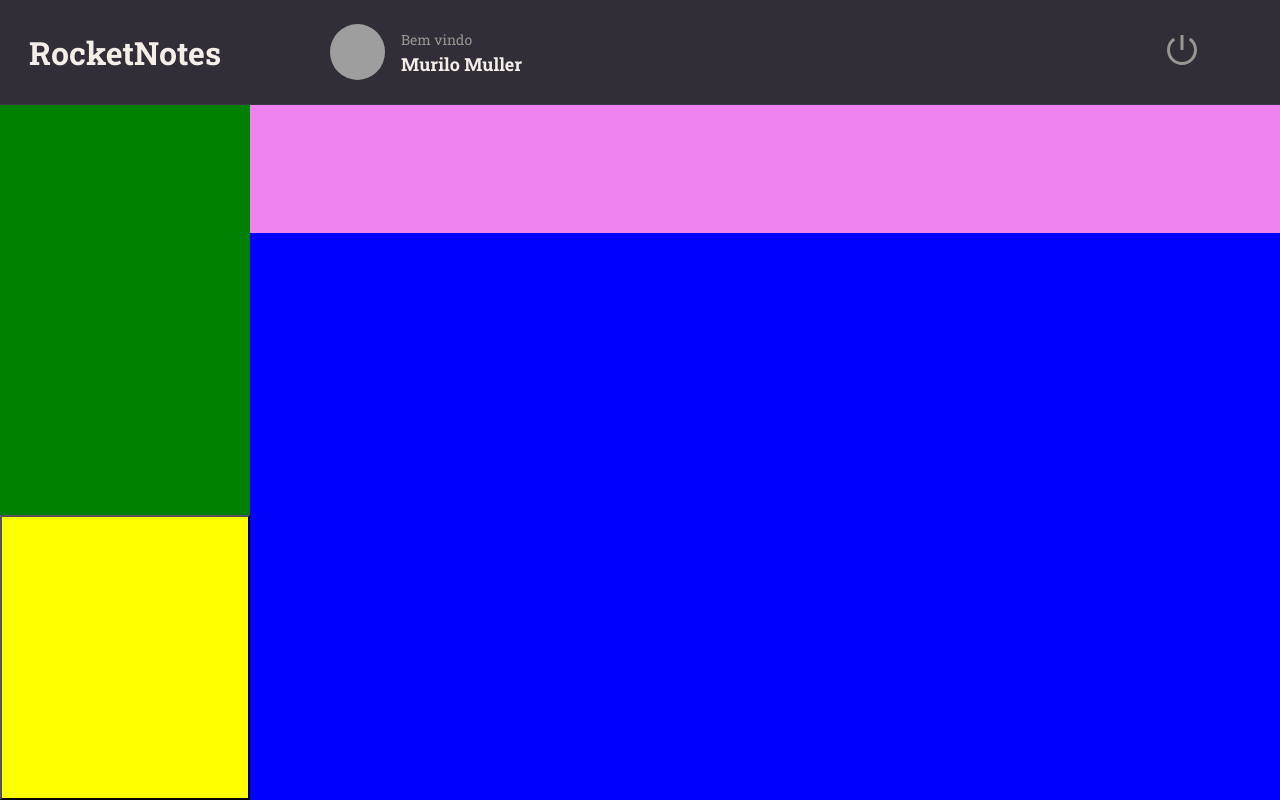
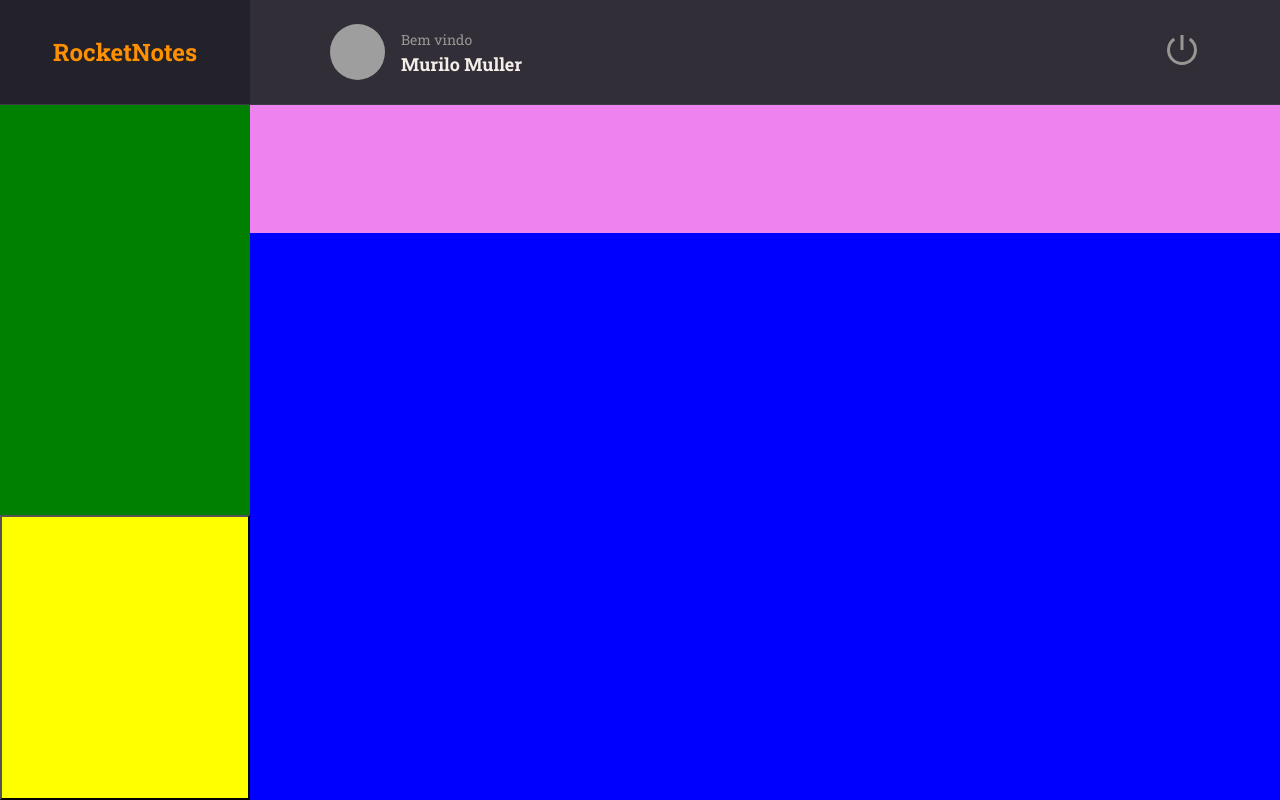
Before and after one commit to MullerHub/Rocketseat-Explorer, a React (Vite) app in the folder Stage0901/RocketNotes/: page / in a window 1280 px wide. Built offline with nearby package versions, Linux system fonts and the light colour scheme; grey boxes are pictures that could not be loaded.

Commit message:
ButtonText add

```diff
--- a/Stage0901/RocketNotes/src/pages/Home/styles.js
+++ b/Stage0901/RocketNotes/src/pages/Home/styles.js
@@ -24,6 +24,12 @@ export const Brand = styled.div`
   border-bottom-width: 1px;
   border-bottom-style: solid;
   border-bottom-color: ${({ theme }) => theme.COLORS.BACKGROUND_700};
+  background-color: ${({ theme }) => theme.COLORS.BACKGROUND_900};
+
+  > h1 {
+    font-size: 24px;
+    color: ${({ theme }) => theme.COLORS.ORANGE};
+  }
 `
 
 export const Menu = styled.ul`
```
